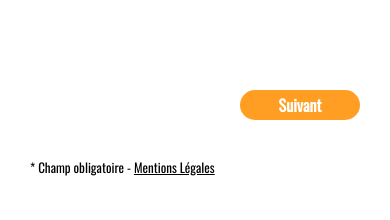
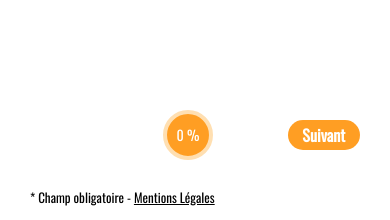
Before and after one commit to jlum85/certifreact, a React (Create React App) app: page / in a window 390 px wide. Shown: the part 352-572 px from the top of the page. Built offline with nearby package versions, Linux system fonts and the light colour scheme.

Commit message:
progress mode mobile

```diff
--- a/src/App.css
+++ b/src/App.css
@@ -159,7 +159,6 @@ header p {
   .orange-btn {
     width: 120px;
     line-height: 30px;
-    font-size: 16px;
   }
 }
 
--- a/src/components/Content.css
+++ b/src/components/Content.css
@@ -101,7 +101,6 @@
 .inputMail {
   font-size: 20px;
   width: 300px;
-  /* margin-left: 20px; */
   padding: 0 10px 0 10px;
   font-weight: bold;
   margin-right: 20px;
@@ -126,7 +125,6 @@
 
   .inputCdg {
     font-size: 12px;
-    /* font-weight: normal; */
   }
 }
 
--- a/src/components/ContentProgress.css
+++ b/src/components/ContentProgress.css
@@ -15,7 +15,7 @@
   font-size: 16px;
   cursor: pointer;
   color: black;
-  width: 150px;
+  width: auto;
 }
 
 /* -------------------- RangeSlider  -------------------- */
@@ -87,13 +87,39 @@
   height: 50;
 }
 
+.rangeMobileHideDesktop {
+  display: none;
+}
+
 @media only screen and (min-width: 375px) and (max-width: 812px) {
-  .rangeContainer {
-    /* pas de progress en mode mobile comme sur le site officiel  meilleurtaux */
+  .rangeSliderHideMobile {
     display: none;
   }
-  .progress {
-    margin-top: 0;
-    height: 70px;
+
+  .rangeContainer {
+    flex: 1;
+  }
+
+  .rangeMobileHideDesktop {
+    display: flex;
+    justify-content: center;
+    align-items: center;
+    width: 100%;
+  }
+
+  .rangeValueMobile {
+    position: relative;
+    width: 50px;
+    -webkit-box-sizing: border-box;
+    -moz-box-sizing: border-box;
+    box-sizing: border-box;
+    line-height: 42px;
+
+    background-color: var(--color-orange);
+    border: 4px solid var(--color-orange-border);
+    color: #fff;
+    font-size: 14px;
+    text-align: center;
+    border-radius: 100%;
   }
 }
--- a/src/components/RangeSlider.js
+++ b/src/components/RangeSlider.js
@@ -9,15 +9,26 @@ const RangeSlider = props => {
   // et on a un décalage de -25 qui est la moitié de rangeValue
   const relativeLeft = relativeWidth - 25;
 
+  // pour le responsive on gère un affichage plus simple en mode mobile et sans positionnement relatif
+  // certains className ne servent qu'à masquer / afficher  suivant le mode mobile / desktop
+
   return (
-    <div className="rangeContainer">
-      <div id="rangeSlider">
-        <div id="rangeValue" style={{ left: relativeLeft + "px" }}>
-          {props.value} %
+    <>
+      <div className="rangeContainer">
+        <div id="rangeSlider" className="rangeSliderHideMobile">
+          <div id="rangeValue" style={{ left: relativeLeft + "px" }}>
+            {props.value} %
+          </div>
+          <div
+            id="rangeBarBefore"
+            style={{ width: relativeWidth + "px" }}
+          ></div>
         </div>
-        <div id="rangeBarBefore" style={{ width: relativeWidth + "px" }}></div>
       </div>
-    </div>
+      <div className="rangeMobileHideDesktop">
+        <div className="rangeValueMobile">{props.value} %</div>
+      </div>
+    </>
   );
 };
 
```
